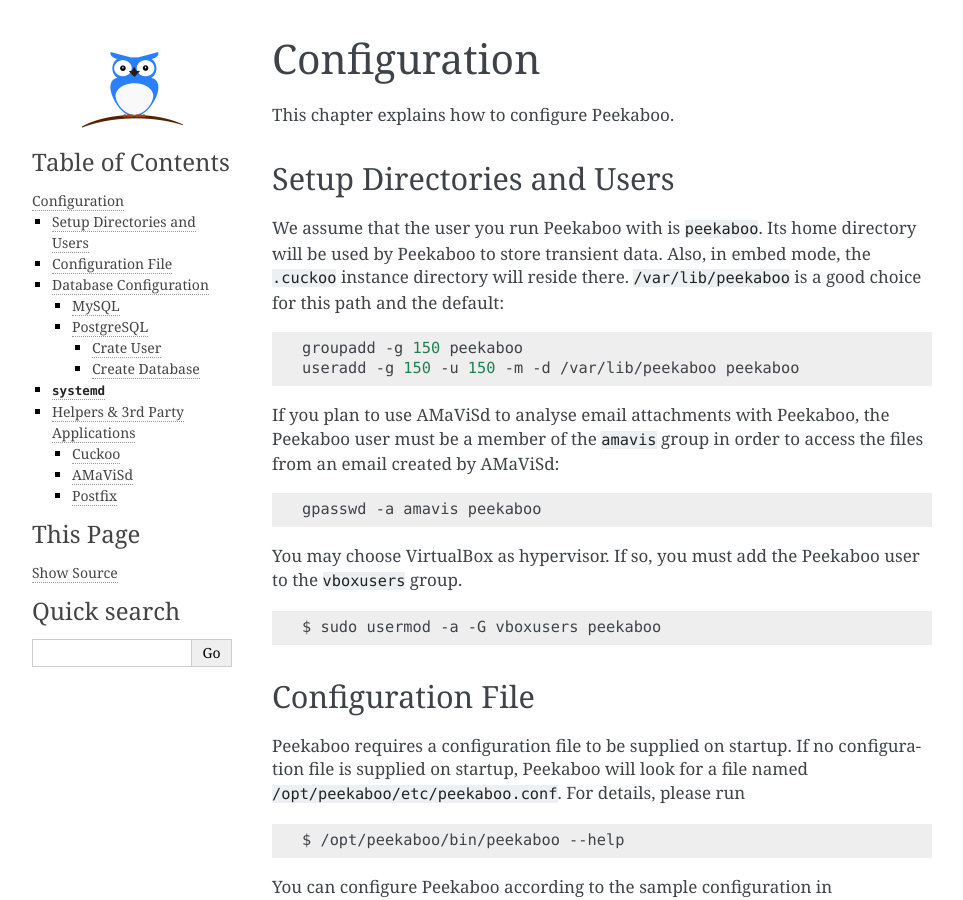
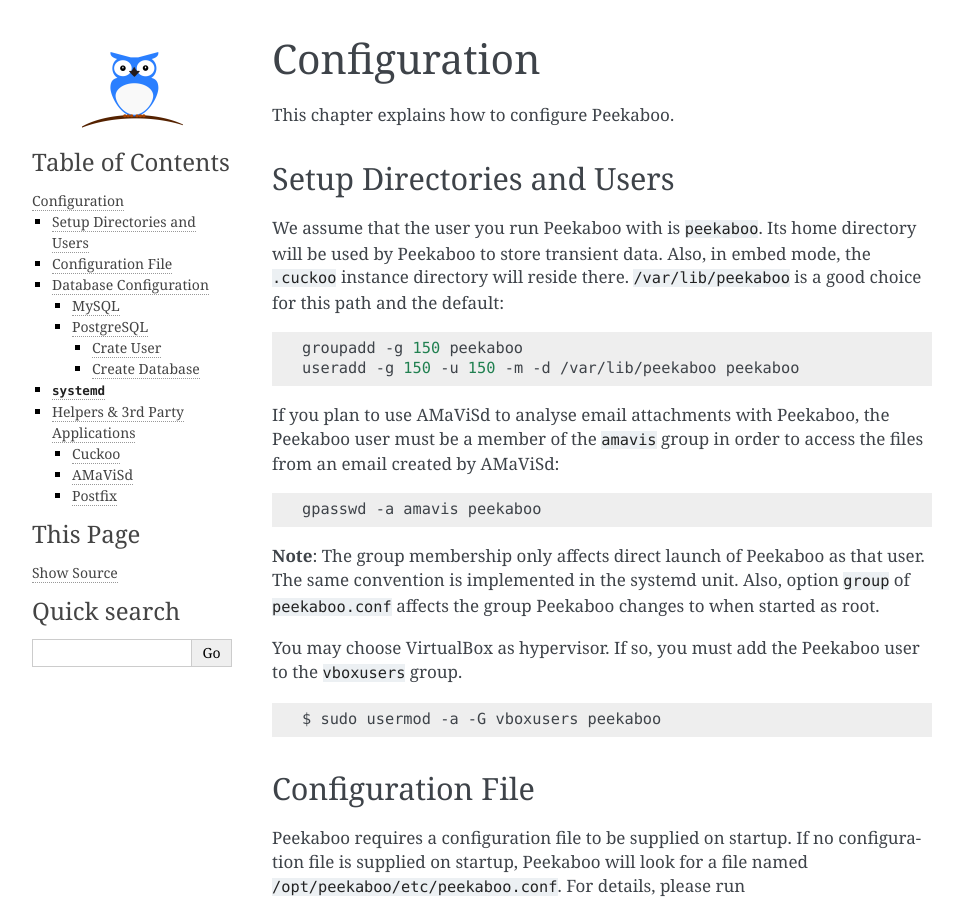
Before and after one commit to scVENUS/PeekabooAV, a Sphinx documentation site: the page built from docs/source/config.rst, in a window 1280 px wide and 900 px high. Shown: the whole window, without its empty margins (148-1111 px from the left). Built offline with Sphinx 7.4.7, drawn with Linux system fonts in a browser that asks for light colours.

Commit message:
Add note on peekaboo secondary group handling

```diff
--- a/docs/source/config.rst
+++ b/docs/source/config.rst
@@ -24,6 +24,12 @@
 .. code-block:: shell
 
     gpasswd -a amavis peekaboo
+
+**Note**: The group membership only affects direct launch of Peekaboo as that
+user.
+The same convention is implemented in the systemd unit.
+Also, option ``group`` of ``peekaboo.conf`` affects the group Peekaboo changes
+to when started as root.
 
 You may choose VirtualBox as hypervisor. If so, you must add the Peekaboo user to the
 ``vboxusers`` group.
```
